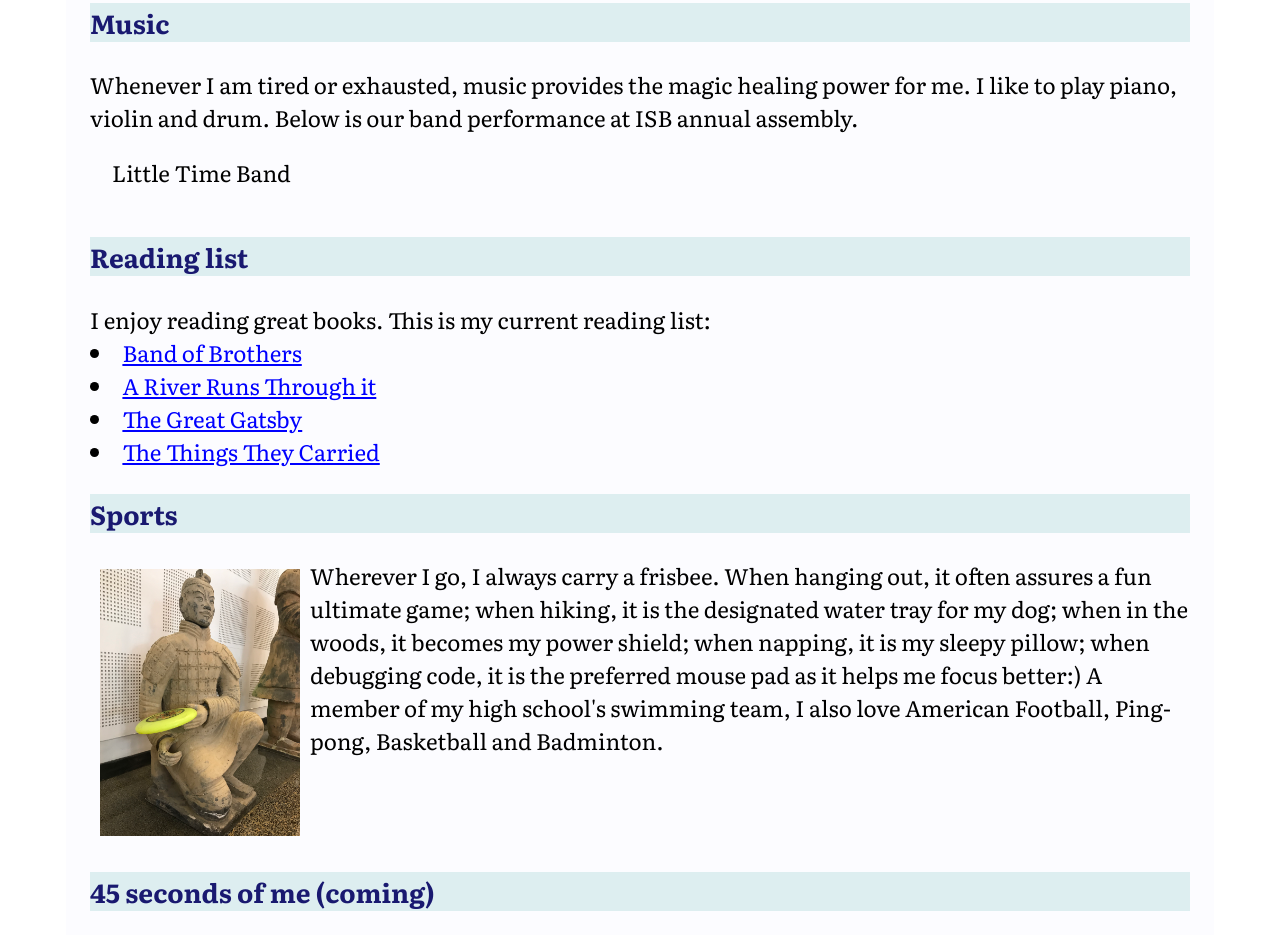
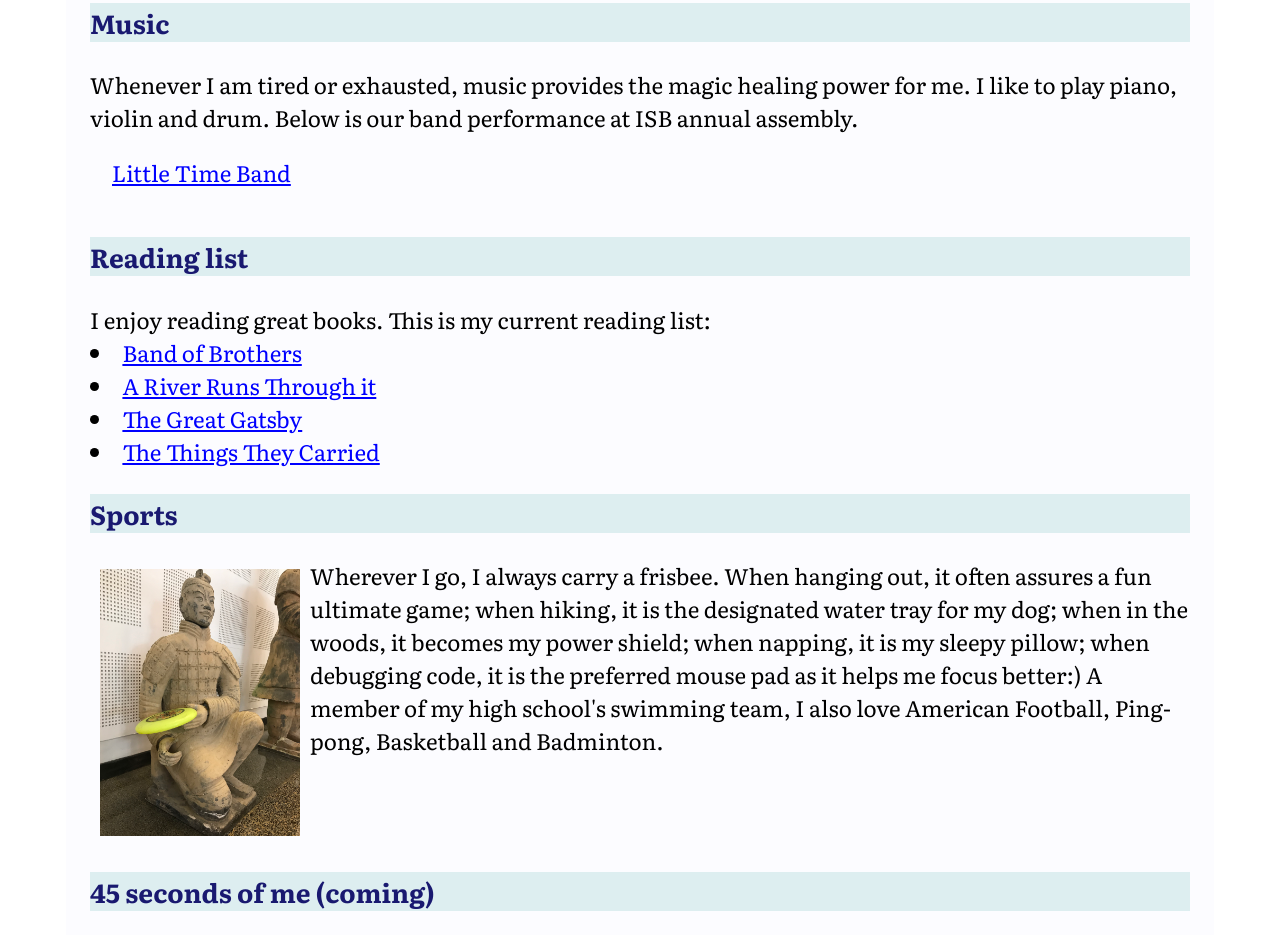
Before and after one commit to MagicalAnt/MagicalAnt.github.io, a plain HTML site: page index.html in a window 1280 px wide. Shown: the part 2828-3763 px from the top of the page. Drawn offline with Linux system fonts and the light colour scheme.

Commit message:
Make band name a clickable link to video

```diff
--- a/index.html
+++ b/index.html
@@ -112,7 +112,7 @@ Through this I have learned that creativity alone does not necessarily make me a
 	<table cellpadding=10 class="texttable"
 	<tr>
 		<td valign="top"><div style="text-align: left;float: left;padding:10px">
-		Little Time Band</td>
+		<a href="img/band.MP4">Little Time Band</a></td>
 
 	</tr>
 </table>
```
